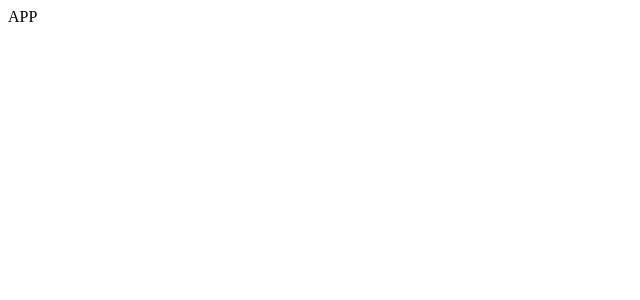
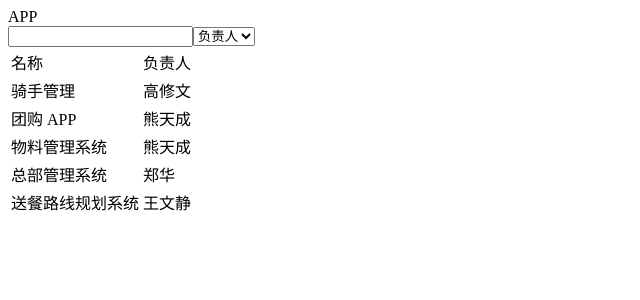
Before and after one commit to Yuan1368/jira-reacthook-demo, a React (Create React App) app: page / in a window 1280 px wide. Shown: the top 300 px of the page, without its empty margins (0-640 px from the left). Built offline with nearby package versions, Linux system fonts and the light colour scheme; data requests are answered from the project's data file.

Commit message:
feat: 搜索栏

```diff
--- a/__json_server_mock/db.json
+++ b/__json_server_mock/db.json
@@ -1,7 +1,57 @@
 {
-  "users": [{
-    "name":"Bob",
-    "id":1
-  }
+  "users": [
+    {
+      "id": 1,
+      "name": "高修文"
+    },
+    {
+      "id": 2,
+      "name": "熊天成"
+    },
+    {
+      "id": 3,
+      "name": "郑华"
+    },
+    {
+      "id": 4,
+      "name": "王文静"
+    }
+  ],
+  "projects": [
+    {
+      "id": 1,
+      "name": "骑手管理",
+      "personId": 1,
+      "organization": "外卖组",
+      "created": 1604989757139
+    },
+    {
+      "id": 2,
+      "name": "团购 APP",
+      "personId": 2,
+      "organization": "团购组",
+      "created": 1604989757139
+    },
+    {
+      "id": 3,
+      "name": "物料管理系统",
+      "personId": 2,
+      "organization": "物料组",
+      "created": 1546300800000
+    },
+    {
+      "id": 4,
+      "name": "总部管理系统",
+      "personId": 3,
+      "organization": "总部",
+      "created": 1604980000011
+    },
+    {
+      "id": 5,
+      "name": "送餐路线规划系统",
+      "personId": 4,
+      "organization": "外卖组",
+      "created": 1546900800000
+    }
   ]
 }
--- a/src/App.tsx
+++ b/src/App.tsx
@@ -1,9 +1,11 @@
 import React from 'react';
+import Home from "./page/home/Home"
 
 function App() {
   return (
     <div className="App">
       <div>APP</div>
+      <Home />
     </div>
   );
 }
--- /dev/null
+++ b/src/lib/api.js
@@ -0,0 +1 @@
+export const apiUri = process.env.REACT_APP_API_URL
--- /dev/null
+++ b/src/page/home/Home.jsx
@@ -0,0 +1,38 @@
+import React,{
+	useState,
+	useEffect
+} from 'react'
+
+import SearchPanel from "./SearchPanel"
+import ListTable from "./ListTable"
+import {apiUri} from "lib/api"
+
+const Home = ()=>{
+
+	const [list, setList] = useState([])
+	const [param, setParam] = useState({name:'', personId: ''})
+	const [users, setUsers] = useState([])
+
+	useEffect(()=>{
+		fetch(`${apiUri}/projects`).then( async res => {
+			setList(await res.json())
+		})
+	},[])
+
+	useEffect( ()=>{
+		fetch(`${apiUri}/users`).then( async response => {
+			if(response.ok){
+				setUsers(await response.json())
+			}
+		})
+	},[])
+
+	return (
+		<>
+			<SearchPanel setParam={setParam} users={users} param={param}/>
+			<ListTable list={list} users={users}/>
+		</>
+	)
+}
+
+export default Home;
--- /dev/null
+++ b/src/page/home/ListTable.js
@@ -0,0 +1,30 @@
+import React from // useEffect,
+// useState
+"react";
+
+const ListTable = ({ list, users }) => {
+  return (
+    <>
+      <table>
+        <thead>
+          <tr>
+            <td>名称</td>
+            <td>负责人</td>
+          </tr>
+        </thead>
+        {list.map((l) => {
+          return (
+            <tbody>
+              <tr key={l.id}>
+                <td>{l.name}</td>
+                <td>{users.find((user) => user.id === l.personId)?.name}</td>
+              </tr>
+            </tbody>
+          );
+        })}
+      </table>
+    </>
+  );
+};
+
+export default ListTable;
--- /dev/null
+++ b/src/page/home/SearchPanel.js
@@ -0,0 +1,30 @@
+import React from "react"
+
+const SearchPanel = ({users, param, setParam})=>{
+	// const [users, setUsers] = useState([]);
+	return (
+		<>
+			<form>
+				<div>
+					<input type="text" value={param.value} onChange={evt => setParam({
+						...param,
+						name:evt.target.value
+					})} />
+
+					<select value={param.value} onChange={evt => setParam({
+						...param,
+						personId: evt.target.value
+					})} >
+
+					<option value={''}>负责人</option>
+					{
+						users.map((user,index)=><option key={index} value={user.id}>{user.name}</option>)
+					}
+					</select>
+				</div>
+			</form>
+		</>
+	)
+}
+
+export default SearchPanel
--- /dev/null
+++ b/src/react-app-env.d.ts
@@ -0,0 +1 @@
+/// <reference types="react-scripts" />
--- a/tsconfig.json
+++ b/tsconfig.json
@@ -1,5 +1,6 @@
 {
   "compilerOptions": {
+    "baseUrl": "./src",
     "target": "es5",
     "lib": [
       "dom",
```
Also changed, not shown: 2 other files (tests, documents, lock files or other folders).
